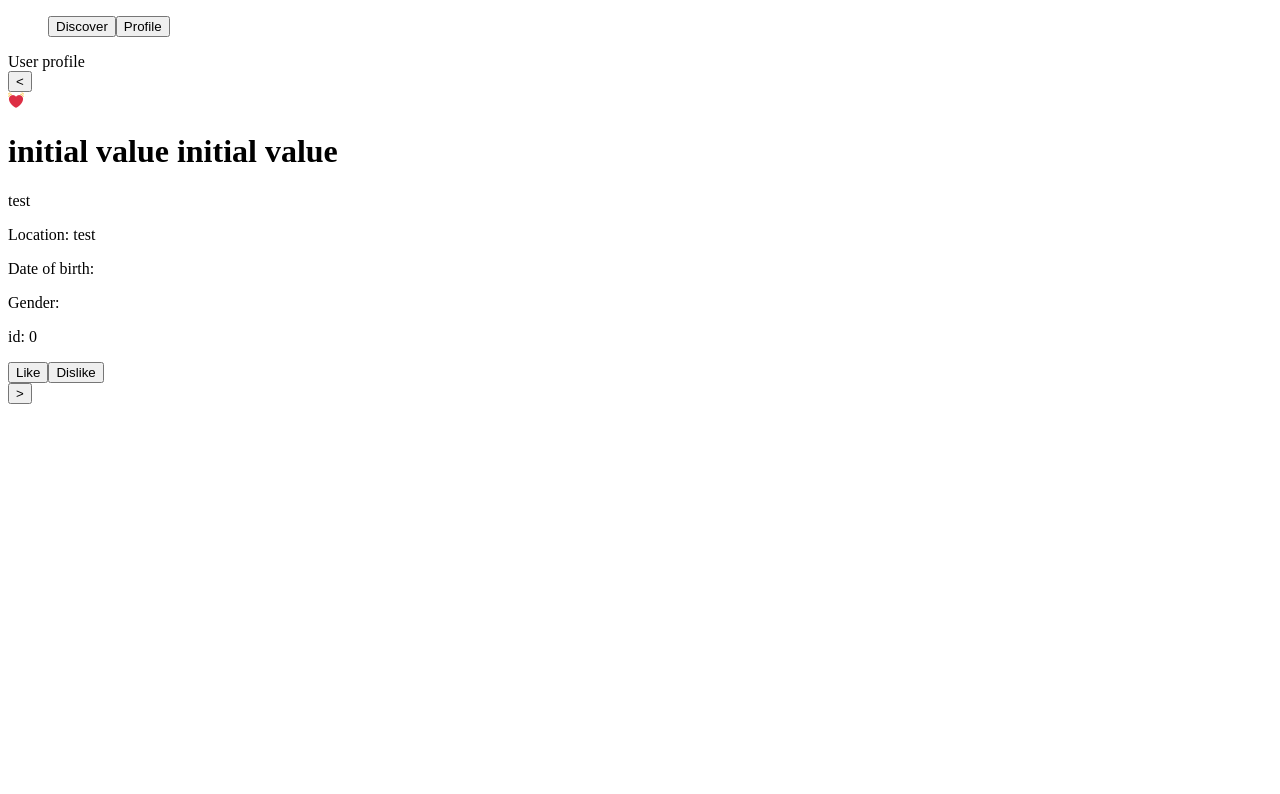
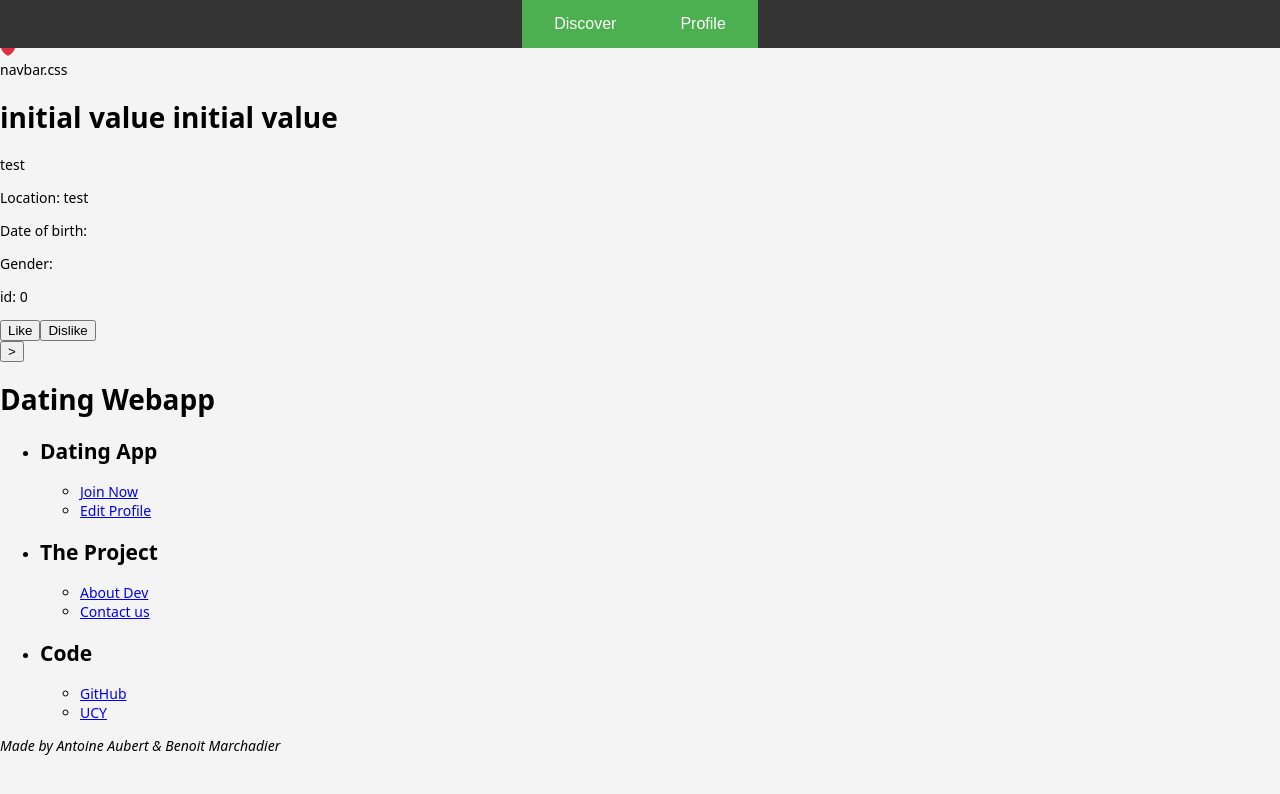
Before and after one commit to Aubert-Antoine/Dating_Webapp, a website: page src/main/resources/app/static/index.html in a window 1280 px wide. Drawn offline with nearby package versions, Linux system fonts and the light colour scheme; no server answers.

Commit message:
navbar css

```diff
--- a/src/main/resources/app/static/components/Carousel.js
+++ b/src/main/resources/app/static/components/Carousel.js
@@ -38,7 +38,6 @@ class Carousel extends Component {
 
     }
 
-    //[{"id":0,"username":"maria","email":"test","password":"test","firstName":"test","lastName":"test","age":1,"birthDate":"test","picture":"/assets/favicon/favicon-16x16.png","city":"test","description":"test","male":true}]
     changeActivePage= (page) =>{
         this.setState({
             activepage:page
@@ -48,20 +47,12 @@ class Carousel extends Component {
     handleLike = (user_id) => {
         alert("handle like from"+ +this.state.user_id+" to " +user_id  )
         fetch('/likes?from='+this.state.user_id+"&to="+user_id)
-
         // Handle the "like" action for the current profile
     }
 
-    NavBar() {
-        return (
-            <nav>
-                <ul className="Nav__bar_ul">
-                    <button onClick={() =>Carousel.changeActivePage("Discover")}>Discover</button>
-                    <button onClick={() =>Carousel.changeActivePage("Profile")}>Profile</button>
-                </ul>
-            </nav>
-        );
-    }
+
+
+
     handleDislike = (user_id) => {
         alert("handle dislike")
         // Handle the "dislike" action for the current profile
@@ -88,41 +79,14 @@ class Carousel extends Component {
         const currentIndex = this.state.currentIndex;
         const activepage = this.state.activepage;
         if(activepage === "Discover") {
-        /**
-         *
-         <div className="carousel">
 
-         <button onClick={this.handlePrev}>&lt;</button>
-         {
-                this.state.profiles.map((currentProfile =>
-                    <div className="carousel__item">
-                        <img src={currentProfile.picture} alt="Profile picture" />
-                        <div className="carousel__item__info">
-                            <h1>{currentProfile.firstName} {currentProfile.lastName}</h1>
-                            <p>{currentProfile.biography}</p>
-                            <p>Location: {currentProfile.city}</p>
-                            <p>Date of birth: {currentProfile.dob}</p>
-                            <p>Gender: {currentProfile.gender}</p>
-                            <p>id: {currentProfile.id}</p>
-
-                        </div>
-
-
-                        <button onClick={() =>this.handleLike(currentProfile.id)}>Like</button>
-                        <button onClick={() =>this.handleDislike (currentProfile.id)}>Dislike</button>
-                    </div>
-                    ))
-                }
-         <button onClick={this.handleNext}>&gt;</button>
-         </div>
-         */
 
         return (
             <div>
                 <nav>
                     <ul className="Nav__bar_ul">
-                        <button onClick={() =>this.changeActivePage("Discover")}>Discover</button>
-                        <button onClick={() =>this.changeActivePage("Profile")}>Profile</button>
+                        <button className="button_navbar" onClick={() =>this.changeActivePage("Discover")}>Discover</button>
+                        <button className="button_navbar" onClick={() =>this.changeActivePage("Profile")}>Profile</button>
                     </ul>
                 </nav>
                 <div> User profile </div>
@@ -130,29 +94,23 @@ class Carousel extends Component {
                  <div className="carousel">
 
                     <button onClick={this.handlePrev}>&lt;</button>
-
-
                         <div className="carousel__item">
-
                             <img src={currentProfile.picture} alt="Profile picture" />
                             <div className="carousel__item__info">
-                            <h1>{currentProfile.firstName} {currentProfile.lastName}</h1>
+                      navbar.css           <h1>{currentProfile.firstName} {currentProfile.lastName}</h1>
                                 <p>{currentProfile.description}</p>
                                 <p>Location: {currentProfile.city}</p>
                                 <p>Date of birth: {currentProfile.dob}</p>
                                 <p>Gender: {currentProfile.gender}</p>
                                 <p>id: {currentProfile.id}</p>
-
                             </div>
-
                             <button onClick={() =>this.handleLike(currentProfile.id)}>Like</button>
                             <button onClick={() =>this.handleDislike (currentProfile.id)}>Dislike</button>
-
+                        </div>
+                        <button onClick={this.handleNext}>&gt;</button>
                     </div>
 
 
-                    <button onClick={this.handleNext}>&gt;</button>
-                </div>
 
             </div>
 
--- a/src/main/resources/app/static/css/nav.css
+++ b/src/main/resources/app/static/css/nav.css
@@ -30,6 +30,17 @@
     text-align: center;
     padding: 14px 16px;
 }
+.button_navbar {
+    background-color: #4CAF50; /* Green */
+    border: none;
+    color: white;
+    padding: 15px 32px;
+    text-align: center;
+    text-decoration: none;
+    display: inline-block;
+    font-size: 16px;
+}
+
 
 .Nav__bar_li a:hover {
     background-color: #111;
--- a/src/main/resources/app/static/index.html
+++ b/src/main/resources/app/static/index.html
@@ -14,10 +14,68 @@
     <script src="https://cdnjs.cloudflare.com/ajax/libs/babel-standalone/6.26.0/babel.js"></script>
     <!--<script type="text/babel" src="App.js"></script> -->
     <script type="text/babel" src="/components/Carousel.js"></script>
+    <link rel="stylesheet" href="./css/footer.css">
+    <link rel="stylesheet" href="./css/nav.css">
     <title>React App</title>
   </head>
   <body>
-    <div id="root"></div>
+
+
+
     <div id="carousel"></div>
+
+    <footer className="footer">
+      <div className="footer__addr">
+        <h1 className="footer__logo">Dating Webapp</h1>
+      </div>
+
+      <ul className="footer__nav">
+        <li className="nav__item">
+          <h2 className="nav__title">Dating App</h2>
+
+          <ul className="nav__ul">
+            <li>
+              <a href="../login.html">Join Now</a>
+            </li>
+
+            <li>
+              <a href="app/static/js/components#">Edit Profile</a>
+            </li>
+          </ul>
+        </li>
+
+        <li className="nav__item">
+          <h2 className="nav__title">The Project</h2>
+
+          <ul className="nav__ul">
+            <li>
+              <a href="https://www.linkedin.com/in/antoine0aubert/">About Dev</a>
+            </li>
+
+            <li>
+              <a href="mailto:antoine0aubert@edu.esiee.fr">Contact us</a>
+            </li>
+          </ul>
+        </li>
+
+        <li className="nav__item">
+          <h2 className="nav__title">Code</h2>
+
+          <ul className="nav__ul">
+            <li>
+              <a href="https://github.com/Aubert-Antoine/Dating_Webapp">GitHub</a>
+            </li>
+
+            <li>
+              <a href="https://www.ucy.ac.cy/">UCY</a>
+            </li>
+          </ul>
+        </li>
+      </ul>
+
+      <div className="legal">
+        <i>Made by Antoine Aubert & Benoit Marchadier</i>
+      </div>
+    </footer>
   </body>
 </html>
```
Also changed, not shown: src/main/resources/app/static/tmps/Carousel_tmp.js (added, +46 -0 lines), src/main/resources/app/static/tmps/Navbar.html (added, +17 -0 lines). Lines whose indentation alone changed are shown as unchanged.
